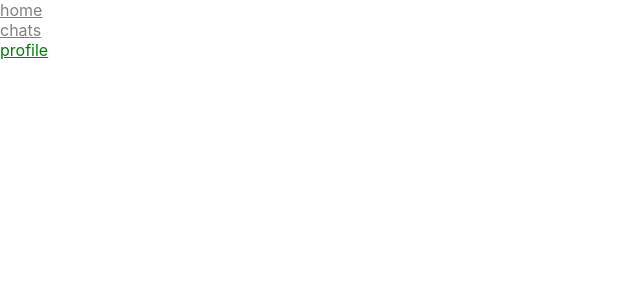
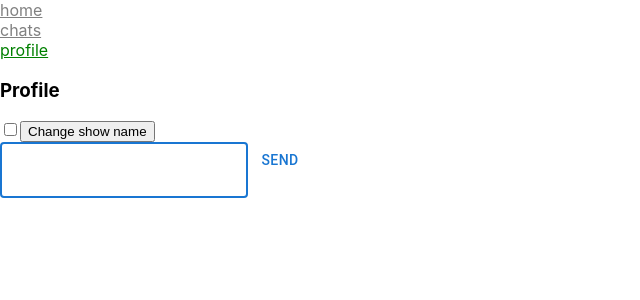
Before and after one commit to killahertz3000/REACT_JS, a React (Create React App) app in the folder l1/: page /profile in a window 1280 px wide. Before the commit this address had no page. Shown: the top 300 px of the page, without its empty margins (0-640 px from the left). Built offline with nearby package versions, Linux system fonts and the light colour scheme.

Commit message:
lesson5 done

```diff
--- a/l1/package.json
+++ b/l1/package.json
@@ -12,8 +12,10 @@
     "react": "^17.0.2",
     "react-devtools": "^4.23.0",
     "react-dom": "^17.0.2",
+    "react-redux": "^7.2.6",
     "react-router-dom": "^6.2.1",
     "react-scripts": "5.0.0",
+    "redux": "^4.1.2",
     "web-vitals": "^2.1.4"
   },
   "scripts": {
--- /dev/null
+++ b/l1/src/Store/index.js
@@ -0,0 +1,7 @@
+import { createStore } from "redux";
+import { profileReducer } from "./profile/reducer";
+
+export const store = createStore(
+  profileReducer,
+  window.__REDUX_DEVTOOLS_EXTENSION__ && window.__REDUX_DEVTOOLS_EXTENSION__()
+);
--- /dev/null
+++ b/l1/src/Store/profile/actions.js
@@ -0,0 +1,6 @@
+export const CHANGE_SHOW_NAME = "PROFILE::CHANGE_SHOW_NAME";
+export const CHANGE_NAME = "PROFILE::CHANGE_NAME";
+
+export const changeShowName = {
+  type: CHANGE_SHOW_NAME,
+};
--- /dev/null
+++ b/l1/src/Store/profile/reducer.js
@@ -0,0 +1,25 @@
+import { CHANGE_NAME, CHANGE_SHOW_NAME } from "./actions";
+
+const initialState = {
+  name: "Default",
+  showName: false,
+};
+
+export const profileReducer = (state = initialState, action) => {
+  switch (action.type) {
+    case CHANGE_SHOW_NAME: {
+      return {
+        ...state,
+        showName: !state.showName,
+      };
+    }
+    case CHANGE_NAME: {
+      return {
+        ...state,
+        name: action.payload,
+      };
+    }
+    default:
+      return state;
+  }
+};
--- /dev/null
+++ b/l1/src/componets/Profile/index.js
@@ -0,0 +1,33 @@
+import { useContext } from "react";
+import { useDispatch, useSelector } from "react-redux";
+import { changeShowName, CHANGE_NAME } from '../../Store/profile/actions';
+import { Form } from "../Form";
+
+export const Profile = () => {
+
+  const dispatch = useDispatch();
+  const { showName, name } = useSelector((state) => state);
+
+  const handleChangeShowName = () => {
+    dispatch(changeShowName);
+  };
+
+  const handleChangeName = (text) => {
+    dispatch({
+      type: CHANGE_NAME,
+      payload: text,
+    });
+  };
+
+  return (
+    <>
+      <h3>Profile</h3>
+      <div>
+        {showName && <span>{name}</span>}
+        <input type="checkbox" />
+        <button onClick={handleChangeShowName}>Change show name</button>
+      </div>
+      <Form onSubmit={handleChangeName} />
+    </>
+  );
+};
--- a/l1/src/componets/Router/index.js
+++ b/l1/src/componets/Router/index.js
@@ -1,11 +1,20 @@
+import { useState } from "react";
 import { BrowserRouter, Routes, Route, Link, NavLink } from "react-router-dom";
 import App from "../../App";
 import { Chat } from "../Chat";
 import { ChatList } from "../ChatList";
+import { Profile } from "../Profile";
 
-const Home = () => <h1>Home page</h1>;
+const Home = () => <h2>Home page</h2>;
 
 export const Router = () => {
+  const [messageColor, setMessageColor] = useState("red");
+
+  const contextValue = {
+    messageColor,
+    setMessageColor,
+  };
+
   return (
       <BrowserRouter>
         <div>
@@ -34,12 +43,13 @@ export const Router = () => {
         </div>
         <Routes>
           <Route path="/" element={<Home />} />
-        {/* <Route path="/profile" element={<Profile />} /> */}
+          <Route path="/profile" element={<Profile />} />
           <Route path="chats" element={<ChatList />}>
             <Route path=":chatId" element={<Chat />} />
           </Route>
           <Route element={<h2>404</h2>} />
         </Routes>
       </BrowserRouter>
+
   );
 };
```
Also changed, not shown: l1/src/App.js (+8 -2 lines), 1 other file (tests, documents, lock files or other folders). Lines whose indentation alone changed are shown as unchanged.
